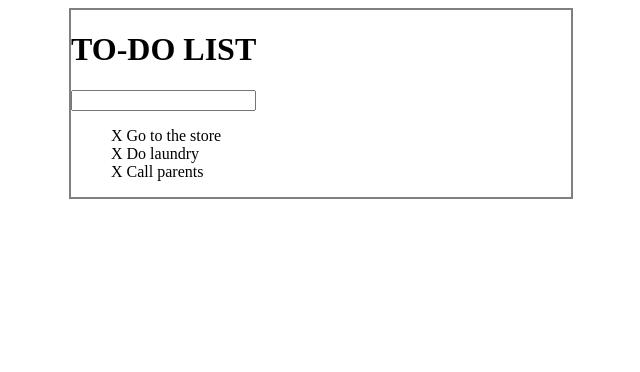
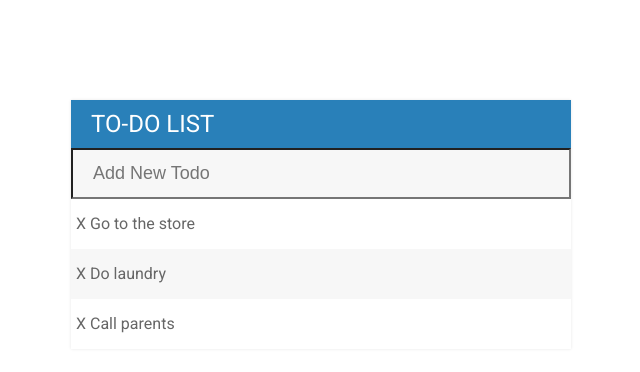
Before and after one commit to jamesonbass1987/todo-app, a plain HTML site: page index.html in a window 1280 px wide. Shown: the whole page, without its empty margins (319-959 px from the left). Drawn offline with Linux system fonts and the light colour scheme.

Commit message:
added input styling

```diff
--- a/assets/css/todos.css
+++ b/assets/css/todos.css
@@ -2,10 +2,43 @@
 
 #container {
   width: 500px;
-  margin: 0 auto;
-  border: 2px solid gray;
+  margin: 100px auto;
+  background: #f7f7f7;
+  box-shadow: 0 0 3px rgba(0, 0, 0, 0.1);
 }
 
+body {
+  font-family: 'Roboto', sans-serif;
+}
+
+h1 {
+  background-color: #2980b9;
+  color: white;
+  margin: 0;
+  padding: 10px 20px;
+  text-transform: uppercase;
+  font-size: 24px;
+  font-weight: 400;
+}
+
+/*  INPUT */
+
+input {
+  font-size: 18px;
+  background-color: #f7f7f7;
+  width: 100%;
+  padding: 13px 13px 13px 20px;
+  box-sizing: border-box;
+  -webkit-box-sizing: border-box;
+  -moz-box-sizing: border-box;
+  color: #2980b9;
+}
+
+input:focus {
+  background: #fff;
+  border: 3px solid #2980b9;
+  outline: none;
+}
 
 /* TO DO ITEMS */
 
@@ -14,8 +47,22 @@
   color: gray;
 }
 
+ul {
+  list-style: none;
+  margin: 0;
+  padding: 0;
+}
+
 li {
-  list-style: none;
+  background: #fff;
+  height: 40px;
+  padding: 5px;
+  line-height: 40px;
+  color: #666;
+}
+
+li:nth-child(2n) {
+  background: #f7f7f7;
 }
 
 .noselect {
--- a/index.html
+++ b/index.html
@@ -4,12 +4,13 @@
     <meta charset="utf-8">
     <title>Todo List</title>
     <link rel="stylesheet" type="text/css" href='assets/css/todos.css'></link>
+    <link href="https://fonts.googleapis.com/css?family=Roboto:400,500,700" rel="stylesheet">
     <script type="text/javascript" src='assets/js/lib/jquery-3.2.1.min.js'></script>
   </head>
   <body>
     <div id="container">
-        <h1>TO-DO LIST</h1>
-        <input type="text" id="newTodo">
+        <h1>To-do List</h1>
+        <input type="text" id="newTodo" placeholder="Add New Todo">
         <ul>
           <li class="noselect"><span>X</span>  Go to the store</li>
           <li  class="noselect"><span>X</span> Do laundry</li>
```
